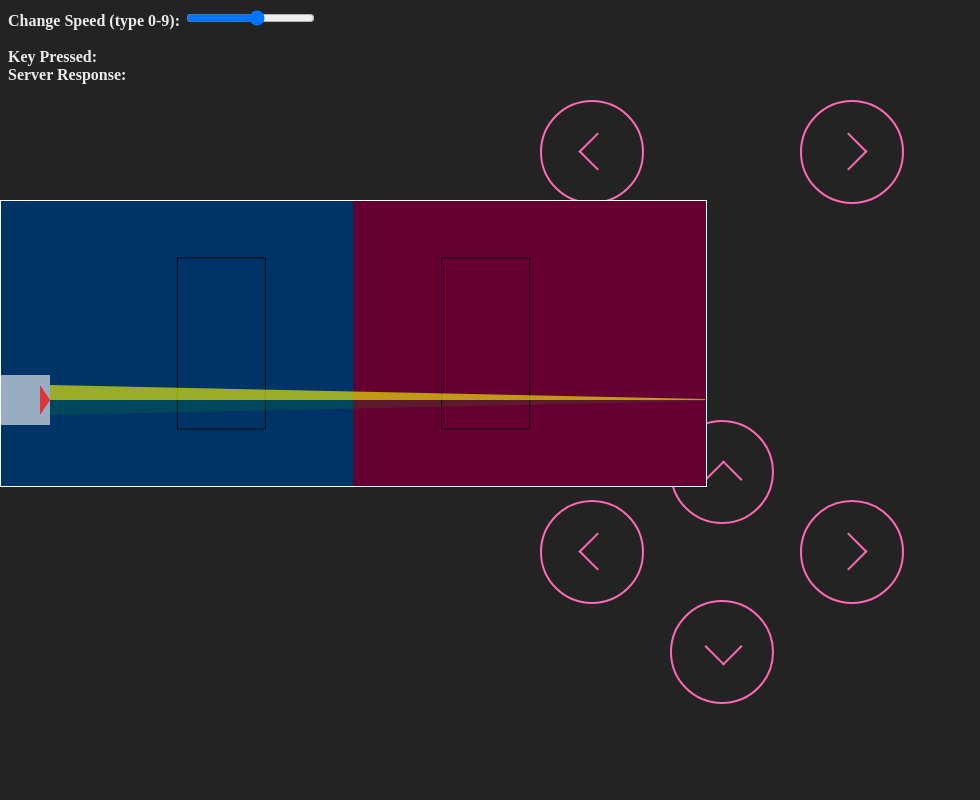
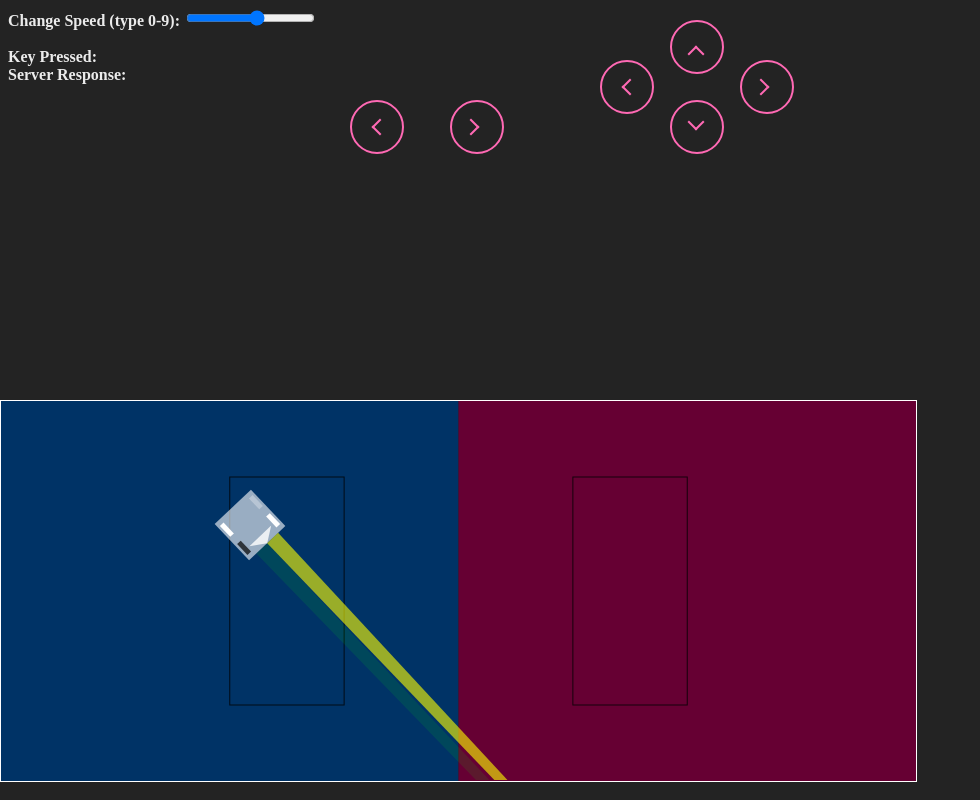
Before and after one commit to Orescout/meam510-project, a website: page frontend-test/index.html in a window 1280 px wide. Shown: the whole page, without its empty margins (0-980 px from the left). Drawn offline with Linux system fonts and the light colour scheme; no server answers.

Commit message:
setup included in incoming JSON

```diff
--- a/frontend-test/index.html
+++ b/frontend-test/index.html
@@ -11,14 +11,14 @@
 
     .canvas {
       position: absolute;
-      left:0px;
-      top:200px;
+      left: 0px;
+      top: 400px;
     }
 
     .arrowbtn {
       position: absolute;
-      width: 100px;
-      height: 100px;
+      width: 50px;
+      height: 50px;
       background: rgba(17, 17, 17, 0);
       border: 2px solid hotpink;
       border-radius: 100px;
@@ -39,18 +39,20 @@
       position: absolute;
       display: inline-block;
       content: "";
-      width: 25px;
-      height: 25px;
-      top: 50%;
-      left: 50%;
+      width: 10px;
+      height: 10px;
+      top: 65%;
+      left: 60%;
     }
 
     /* ~~~~~~~~ LOOK UP/DOWN/LEFT/RIGHT CSS ~~~~~~~~~~~~ */
 
-    .arrowbtn-lookup { /* UP */
+    .arrowbtn-lookup {
+      /* UP */
       left: 720px;
       top: 20px;
     }
+
     .arrowbtn-lookup:after {
       margin-left: -12.5px;
       margin-top: -6.25px;
@@ -59,10 +61,12 @@
       transform: rotateZ(45deg);
     }
 
-    .arrowbtn-lookdown { /* DOWN */
+    .arrowbtn-lookdown {
+      /* DOWN */
       left: 720px;
       top: 200px;
     }
+
     .arrowbtn-lookdown:after {
       margin-left: -12.5px;
       margin-top: -18.75px;
@@ -71,10 +75,12 @@
       transform: rotateZ(45deg);
     }
 
-    .arrowbtn-lookleft { /* LEFT */
+    .arrowbtn-lookleft {
+      /* LEFT */
       top: 100px;
-      left: 590px;
+      left: 400px;
     }
+
     .arrowbtn-lookleft:after {
       margin-left: -8.5px;
       margin-top: -13.75px;
@@ -83,10 +89,12 @@
       transform: rotateZ(135deg);
     }
 
-    .arrowbtn-lookright { /* RIGHT */
+    .arrowbtn-lookright {
+      /* RIGHT */
       top: 100px;
-      left: 850px;
+      left: 500px;
     }
+
     .arrowbtn-lookright:after {
       margin-left: -17.5px;
       margin-top: -13.75px;
@@ -97,10 +105,12 @@
 
     /* ~~~~~~~~ MOVE UP/DOWN/LEFT/RIGHT CSS ~~~~~~~~~~~~ */
 
-    .arrowbtn-moveup { /* UP */
+    .arrowbtn-moveup {
+      /* UP */
       left: 720px;
-      top: 420px;
+      top: 20px;
     }
+
     .arrowbtn-moveup:after {
       margin-left: -12.5px;
       margin-top: -6.25px;
@@ -109,10 +119,12 @@
       transform: rotateZ(45deg);
     }
 
-    .arrowbtn-movedown { /* DOWN */
+    .arrowbtn-movedown {
+      /* DOWN */
       left: 720px;
-      top: 600px;
+      top: 100px;
     }
+
     .arrowbtn-movedown:after {
       margin-left: -12.5px;
       margin-top: -18.75px;
@@ -121,10 +133,12 @@
       transform: rotateZ(45deg);
     }
 
-    .arrowbtn-moveleft { /* LEFT */
-      top: 500px;
-      left: 590px;
+    .arrowbtn-moveleft {
+      /* LEFT */
+      top: 60px;
+      left: 650px;
     }
+
     .arrowbtn-moveleft:after {
       margin-left: -8.5px;
       margin-top: -13.75px;
@@ -133,10 +147,12 @@
       transform: rotateZ(135deg);
     }
 
-    .arrowbtn-moveright { /* RIGHT */
-      top: 500px;
-      left: 850px;
+    .arrowbtn-moveright {
+      /* RIGHT */
+      top: 60px;
+      left: 790px;
     }
+
     .arrowbtn-moveright:after {
       margin-left: -17.5px;
       margin-top: -13.75px;
@@ -199,6 +215,7 @@
 
     xhttp.open("GET", url, true);
     xhttp.send();
+
   }
 
   var map = {}; // You could also use an array
@@ -230,19 +247,14 @@
     }
   }
 
-
   var robot_width = 50;
   var robot_height = 50;
-  var robot_x_coordinate = 25;
-  var robot_y_coordinate = 200;
-  var degrees_robot = 90;
-  var see_700Hz_beacon = 1;
-  var see_32Hz_beacon = 0;
+  var canvas_already_setup = false;
+  const scale_multiplier = 2.5;
 
   // Declare drawing objects
-  var ctx_background = document.getElementById("canvas-background").getContext("2d");
-  var ctx_robot = document.getElementById("canvas-robot").getContext("2d");
-  var ctx_IR_vision = document.getElementById("canvas-IR-vision").getContext("2d");
+  var context_background = document.getElementById("canvas-background").getContext("2d");
+  var context_robot = document.getElementById("canvas-robot").getContext("2d");
 
   drawCanvasBackground();
 
@@ -250,58 +262,167 @@
     var h = document.getElementById("canvas-background").clientHeight;
     var w = document.getElementById("canvas-background").clientWidth;
 
-    ctx_background.fillStyle = "#003366";
-    ctx_background.fillRect(0, 0, w / 2, h); // draw our side
+    context_background.fillStyle = "#003366";
+    context_background.fillRect(0, 0, w / 2, h); // draw our side
 
-    ctx_background.fillStyle = "#660033";
-    ctx_background.fillRect(w / 2, 0, w / 2, h); // draw opposite side
+    context_background.fillStyle = "#660033";
+    context_background.fillRect(w / 2, 0, w / 2, h); // draw opposite side
 
-    ctx_background.strokeStyle = "rgba(0, 0, 0, 0.8)";
-    ctx_background.strokeRect(w / 4, h / 5, w / 8, h * (3/5)); // left 2x points box
-    ctx_background.strokeRect(w * (7.5/12), h / 5, w / 8, h * (3/5)); // right 2x points box
+    context_background.strokeStyle = "rgba(0, 0, 0, 0.8)";
+    context_background.strokeRect(w / 4, h / 5, w / 8, h * (3 / 5)); // left 2x points box
+    context_background.strokeRect(w * (7.5 / 12), h / 5, w / 8, h * (3 / 5)); // right 2x points box
 
   }
 
-  moveRobot(robot_x_coordinate, robot_y_coordinate, degrees_robot, see_700Hz_beacon, see_32Hz_beacon);
+  // Repeat asking for updated state from ESP
+  let repeating_state_ask = setInterval(updateState, 1000);
 
-  function moveRobot(x_coordinate, y_coordinate, degrees_facing, see_700Hz_beacon, see_32Hz_beacon) {
-    var offset_degrees = 135;
-    var radius = Math.sqrt((robot_width/2) ** 2 + (robot_height/2) ** 2);
+  // Ask for updated state from ESP
+  function updateState() {
+    var ESP_response = "";
+    var xhttp = new XMLHttpRequest();
+    var url = "get_updated_state";
+
+    xhttp.onreadystatechange = function () {
+      if (this.readyState == 4 && this.status == 200) {
+        ESP_response = this.responseText;
+      }
+    };
+
+    xhttp.open("GET", url, true);
+    xhttp.send();
+
+    // TEST RESPONSE - DELETE ONCE IMPLEMENTED
+    ESP_response = {
+      "status": "success",
+      "skip_setup": false,
+      "setup": {
+        "robot_width": 20,
+        "robot_height": 20,
+        "game_width": 366,
+        "game_height": 152
+      },
+      "robot": {
+        "x": 100,
+        "y": 50,
+        "degrees": 135 + Math.random() * 30
+      },
+      "IR_sensor": {
+        "beacon_700Hz": 1,
+        "beacon_32Hz": 0
+      },
+      "ToF_sensor": {
+        "distance": 20
+      },
+      "motors": {
+        "power": {
+          "front_left_A": 1.0,
+          "back_left_B": 0.3,
+          "front_right_C": 0.7,
+          "back_right_D": 1.0
+        },
+        "direction": {
+          "front_left_A": 1,
+          "back_left_B": 1,
+          "front_right_C": 0,
+          "back_right_D": 1
+        }
+      }
+    }
+
+    console.log(ESP_response);
+
+    if (!canvas_already_setup && !ESP_response.skip_setup) {
+      // Perform setup - done once. We use the multiplier to go from cm to desired pixel sizes
+
+      document.getElementById("canvas-background").width = ESP_response.setup.game_width * scale_multiplier;
+      document.getElementById("canvas-background").height = ESP_response.setup.game_height * scale_multiplier;
+
+      document.getElementById("canvas-robot").width = ESP_response.setup.game_width * scale_multiplier;
+      document.getElementById("canvas-robot").height = ESP_response.setup.game_height * scale_multiplier;
+
+      robot_width = ESP_response.setup.robot_width * scale_multiplier;
+      robot_height = ESP_response.setup.robot_height * scale_multiplier;
+
+      drawCanvasBackground();
+      canvas_already_setup = true;
+
+    } else if (ESP_response.status == "success") {
+      // update the state of the robot, by using the multiplier to go from cm to desired pixel sizes
+      updateRobotState(ESP_response.robot.x * scale_multiplier, ESP_response.robot.y * scale_multiplier, ESP_response.robot.degrees,
+        ESP_response.IR_sensor.beacon_700Hz, ESP_response.IR_sensor.beacon_32Hz,
+        ESP_response.ToF_sensor.distance * scale_multiplier,
+        ESP_response.motors.power.front_left_A, ESP_response.motors.power.back_left_B, ESP_response.motors.power.front_right_C, ESP_response.motors.power.back_right_D,
+        ESP_response.motors.direction.front_left_A, ESP_response.motors.direction.back_left_B, ESP_response.motors.direction.front_right_C, ESP_response.motors.direction.back_right_D);
+
+    } else {
+      console.log("ERROR: NO RESPONSE FROM ESP32 RECEIVED!!!");
+    }
+  }
+
+  //moveRobot(100, 100, 110,
+  //              1, 1,
+  //              3,
+  //              1.0, 1.0, 1.0, 0.3,
+  //              1, 1, 1, 0);
+
+  function updateRobotState(x_coordinate, y_coordinate, degrees_facing, see_700Hz_beacon, see_32Hz_beacon, distance,
+    motor_power_A, motor_power_B, motor_power_C, motor_power_D,
+    motor_dir_A, motor_dir_B, motor_dir_C, motor_dir_D) {
+    // reset canvas
+    context_robot.setTransform(1, 0, 0, 1, 0, 0); // Use the identity matrix while clearing the canvas
+    context_robot.clearRect(0, 0, document.getElementById("canvas-background").clientWidth, document.getElementById("canvas-background").clientHeight); // Clean it
+
+    var offset_degrees = 135; // Our starting point is top left which is 10.30 o'clock, whereas the cos/sin clock starts from 3 o'clock. That's a difference of 135 degrees.
+    var radius = Math.sqrt((robot_width / 2) ** 2 + (robot_height / 2) ** 2);
 
     // Get new coordinates of top left corner, after displacement rcos(theta) and rsin(theta)
     var top_left_corner_x_coordinates = x_coordinate + radius * Math.cos((degrees_facing - offset_degrees) * Math.PI / 180);
     var top_left_corner_y_coordinates = y_coordinate + radius * Math.sin((degrees_facing - offset_degrees) * Math.PI / 180);
 
     // Draw robot location rectangle
-    ctx_robot.fillStyle = "rgba(255, 255, 255, 0.6)";
-    ctx_robot.translate(top_left_corner_x_coordinates, top_left_corner_y_coordinates);
-    ctx_robot.rotate(degrees_facing * Math.PI / 180);
-    ctx_robot.fillRect(0, 0, robot_width, robot_height);
+    context_robot.fillStyle = "rgba(255, 255, 255, 0.6)";
+    context_robot.translate(top_left_corner_x_coordinates, top_left_corner_y_coordinates);
+    context_robot.rotate(degrees_facing * Math.PI / 180);
+    context_robot.fillRect(0, 0, robot_width, robot_height);
 
     // Draw robot direction triangle
-    ctx_robot.fillStyle = "rgba(255, 0, 0, 0.7)";
-    ctx_robot.beginPath();
-    ctx_robot.moveTo(robot_width * 0.2, robot_width/5);
-    ctx_robot.lineTo(robot_width * 0.5, 0);
-    ctx_robot.lineTo(robot_width * 0.8, robot_width/5);
-    ctx_robot.fill();
+    context_robot.fillStyle = "rgba(255, 255, 255, 0.8)";
+    context_robot.beginPath();
+    context_robot.moveTo(robot_width * 0.2, robot_width / 5);
+    context_robot.lineTo(robot_width * 0.5, 0);
+    context_robot.lineTo(robot_width * 0.8, robot_width / 5);
+    context_robot.fill();
 
     // Draw where robot sees with Infrared Receiver 700Hz
-    (see_700Hz_beacon) ? ctx_robot.fillStyle = "rgba(255, 255, 0, 0.6)" : ctx_robot.fillStyle = "rgba(255, 255, 0, 0.1)";
-    ctx_robot.beginPath();
-    ctx_robot.moveTo(robot_width * 0.2, 0);
-    ctx_robot.lineTo(robot_width * 0.5, -document.getElementById("canvas-background").clientWidth);
-    ctx_robot.lineTo(robot_width * 0.5, 0);
-    ctx_robot.fill();
+    (see_700Hz_beacon) ? context_robot.fillStyle = "rgba(255, 255, 0, 0.6)" : context_robot.fillStyle = "rgba(255, 255, 0, 0.1)";
+    context_robot.beginPath();
+    context_robot.moveTo(robot_width * 0.2, 0);
+    context_robot.lineTo(robot_width * 0.4, -document.getElementById("canvas-background").clientWidth);
+    context_robot.lineTo(robot_width * 0.5, 0);
+    context_robot.fill();
 
     // Draw where robot sees with Infrared Receiver 32Hz
-    (see_32Hz_beacon) ? ctx_robot.fillStyle = "rgba(0, 255, 0, 0.6)" : ctx_robot.fillStyle = "rgba(0, 255, 0, 0.1)";
-    ctx_robot.beginPath();
-    ctx_robot.moveTo(robot_width * 0.8, 0);
-    ctx_robot.lineTo(robot_width * 0.5, -document.getElementById("canvas-background").clientWidth);
-    ctx_robot.lineTo(robot_width * 0.5, 0);
-    ctx_robot.fill();
-   }
+    (see_32Hz_beacon) ? context_robot.fillStyle = "rgba(0, 255, 0, 0.6)" : context_robot.fillStyle = "rgba(0, 255, 0, 0.1)";
+    context_robot.beginPath();
+    context_robot.moveTo(robot_width * 0.8, 0);
+    context_robot.lineTo(robot_width * 0.6, -document.getElementById("canvas-background").clientWidth);
+    context_robot.lineTo(robot_width * 0.5, 0);
+    context_robot.fill();
+
+    // Draw power of wheels
+    context_robot.fillStyle = "rgba(" + motor_dir_A * 255 + ", " + motor_dir_A * 255 + ", " + motor_dir_A * 255 + "," + motor_power_A + ")"; // Front Left Motor A
+    context_robot.fillRect(robot_width * 0.05, robot_height * 0.1, robot_width * 0.1, robot_height * 0.3);
+
+    context_robot.fillStyle = "rgba(" + motor_dir_B * 255 + ", " + motor_dir_B * 255 + ", " + motor_dir_B * 255 + "," + motor_power_B + ")"; // Back Left Motor B
+    context_robot.fillRect(robot_width * 0.05, robot_height * 0.6, robot_width * 0.1, robot_height * 0.3);
+
+    context_robot.fillStyle = "rgba(" + motor_dir_C * 255 + ", " + motor_dir_C * 255 + ", " + motor_dir_C * 255 + "," + motor_power_C + ")"; // Front Right Motor C
+    context_robot.fillRect(robot_width * 0.85, robot_height * 0.1, robot_width * 0.1, robot_height * 0.3);
+
+    context_robot.fillStyle = "rgba(" + motor_dir_D * 255 + ", " + motor_dir_D * 255 + ", " + motor_dir_D * 255 + "," + motor_power_D + ")"; // Back Right Motor D
+    context_robot.fillRect(robot_width * 0.85, robot_height * 0.6, robot_width * 0.1, robot_height * 0.3);
+  }
 
 
 </script>
```
